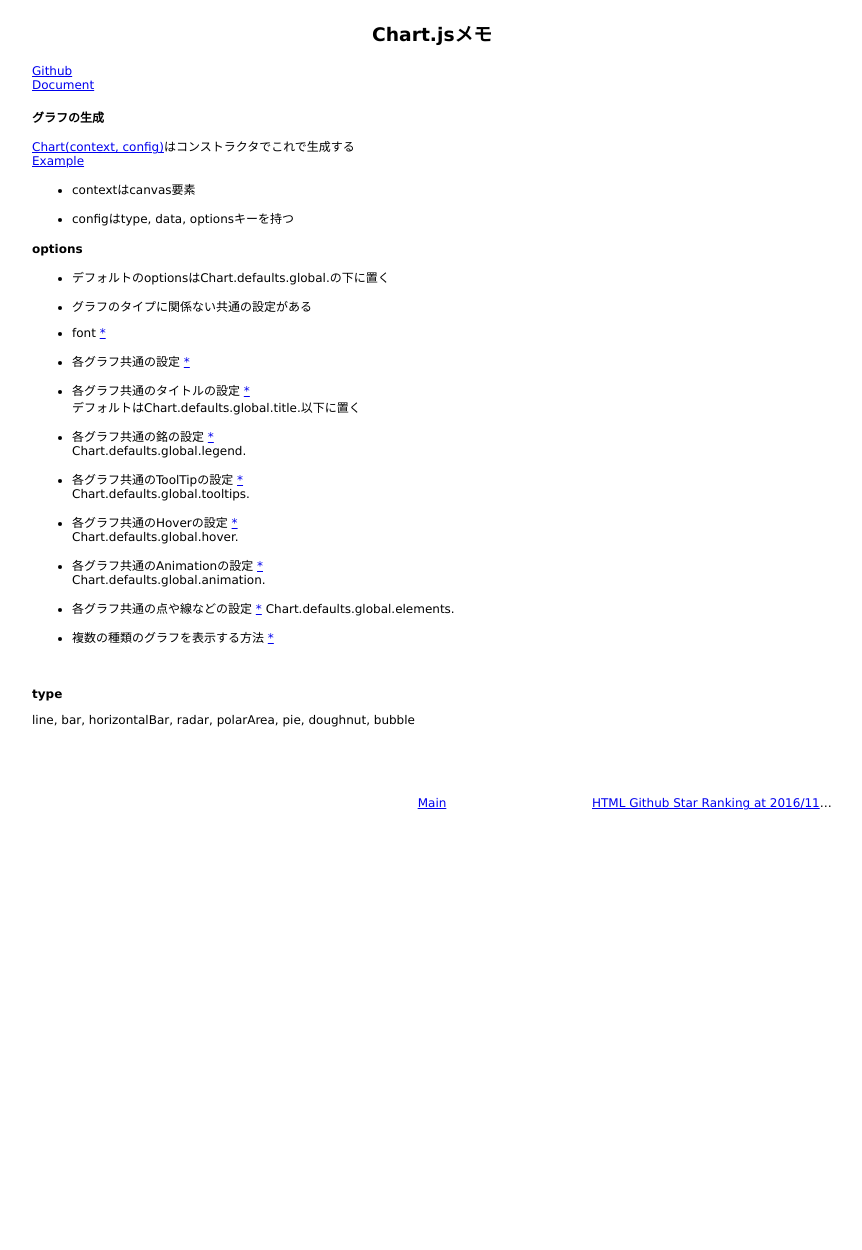
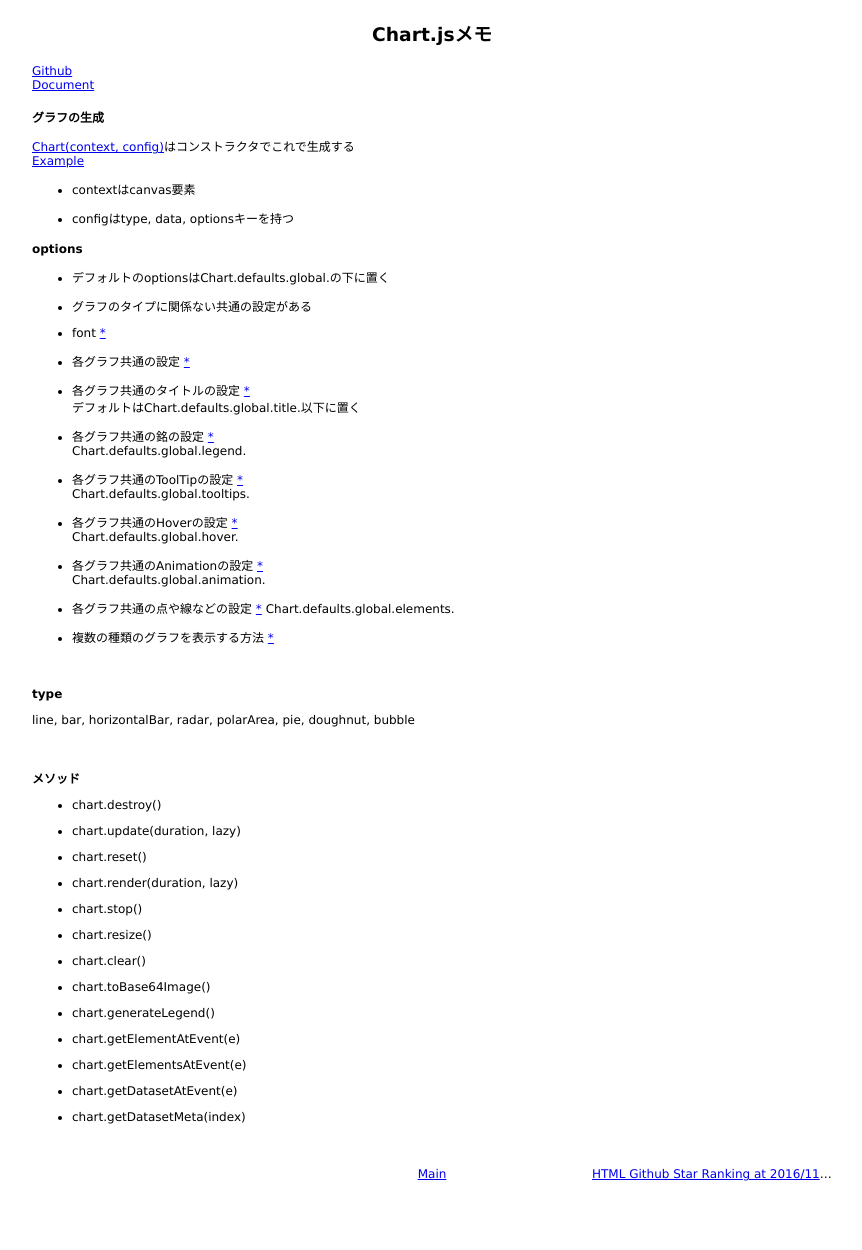
Before and after one commit to 38elements/38elements.github.com, a Jekyll site: the page built from _posts/2016-11-17-chartjs.md, in a window 1280 px wide. Shown: the whole page, without its empty margins (208-1070 px from the left). Built offline with Jekyll 4.4.1, drawn with Linux system fonts in a browser that asks for light colours; before the commit the page ends 900 px from its top, so only the background shows below that.

Commit message:
Update 2016-11-17-chartjs.md

```diff
--- a/_posts/2016-11-17-chartjs.md
+++ b/_posts/2016-11-17-chartjs.md
@@ -54,3 +54,31 @@ Chart.defaults.global.elements.
 line, bar, horizontalBar, radar, polarArea, pie, doughnut, bubble
 
 <br>
+
+#### メソッド
+
+* chart.destroy()
+
+* chart.update(duration, lazy)
+
+* chart.reset()
+
+* chart.render(duration, lazy)
+
+* chart.stop()
+
+* chart.resize()
+
+* chart.clear()
+
+* chart.toBase64Image()
+
+* chart.generateLegend()
+
+* chart.getElementAtEvent(e)
+
+* chart.getElementsAtEvent(e)
+
+* chart.getDatasetAtEvent(e)
+
+* chart.getDatasetMeta(index)
```
